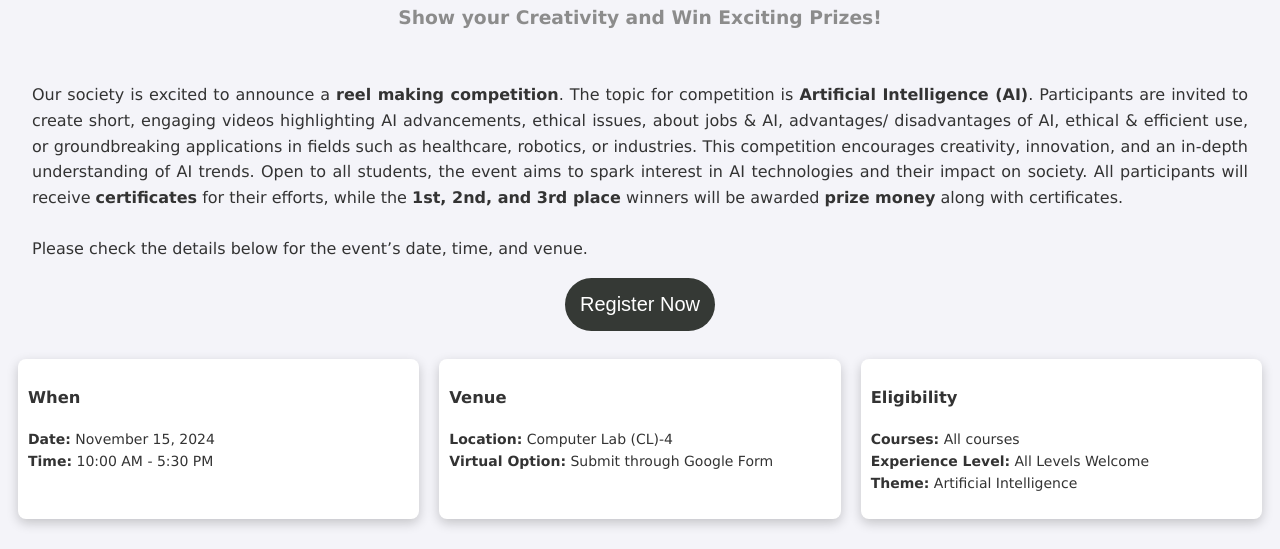
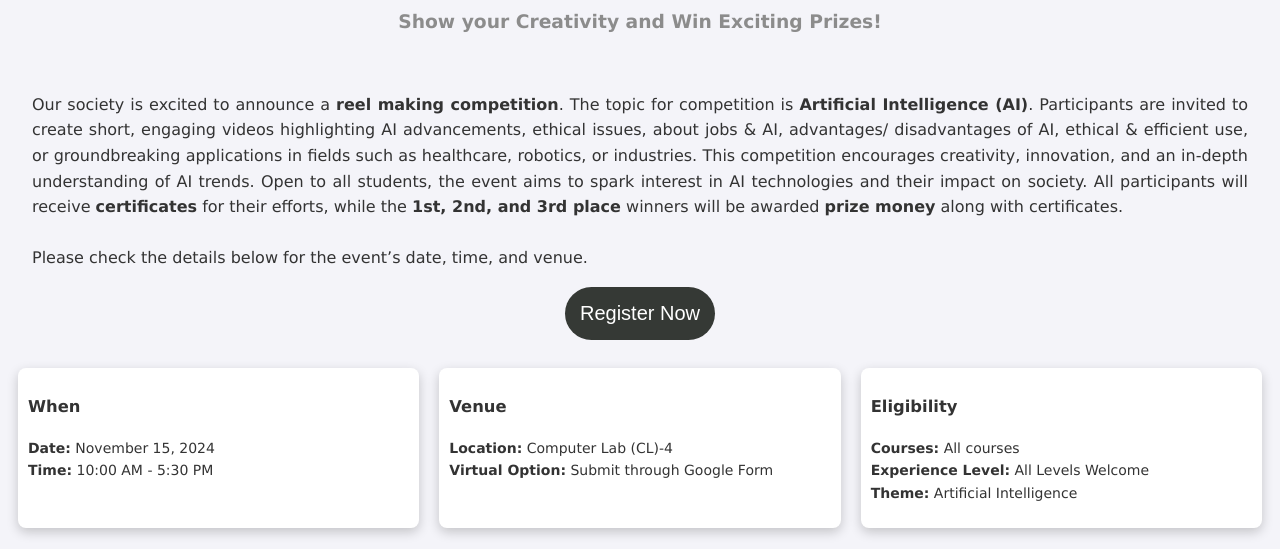
Before and after one commit to HarshNA044/techathon, a plain HTML site: page index.html in a window 1280 px wide. Shown: the part 551-1100 px from the top of the page. Drawn offline with Linux system fonts and the light colour scheme.

Commit message:
Update index.html

```diff
--- a/index.html
+++ b/index.html
@@ -174,7 +174,7 @@ ul li:last-child {
 <div style="background-image: url('bgimg.jpg'); text-shadow: 2px 2px 5px rgba(0, 0, 0, 0.5);"><h2 style="margin-left: 2%;"><u>About</u></h2><p style="margin-left: 4%; margin-right: 4%;">
 <b><u>Tech-A-Thon:</u></b> The Tech-A-Thon is a society of the Computer Science Department at Atma Ram Sanatan Dharma College, University of Delhi. The society organizes hackathons, coding competitions, workshops and seminars to enhance technical skills and bridge the gap between academia and industry. It provides a platform for students to collaborate on projects, engage in tech challenges and develop a strong foundation in computer science.
 </p></div><br><hr><br>
-<center><h1>Reel Making Competition<h3 style="color: #8c8c8c; line-height: 0.5;">Show your Creativity and Win Exciting Prizes!</h3></h1></center>
+<center><h1>Reel Making Competition<h3 style="color: #8c8c8c; line-height: 1;">Show your Creativity and Win Exciting Prizes!</h3></h1></center>
 <br><p style="text-align: justify; margin-left: 2.5%; margin-right: 2.5%;">Our society is excited to announce a <b>reel making competition</b>. The topic for competition is <b>Artificial Intelligence (AI)</b>.
  Participants are invited to create short, engaging videos highlighting AI advancements, ethical issues, about jobs & AI, advantages/ disadvantages of AI, ethical & efficient use, or groundbreaking applications in fields such as healthcare, robotics, or industries.
  This competition encourages creativity, innovation, and an in-depth understanding of AI trends. Open to all students, the event aims to spark interest in AI technologies and their impact on society.
```
